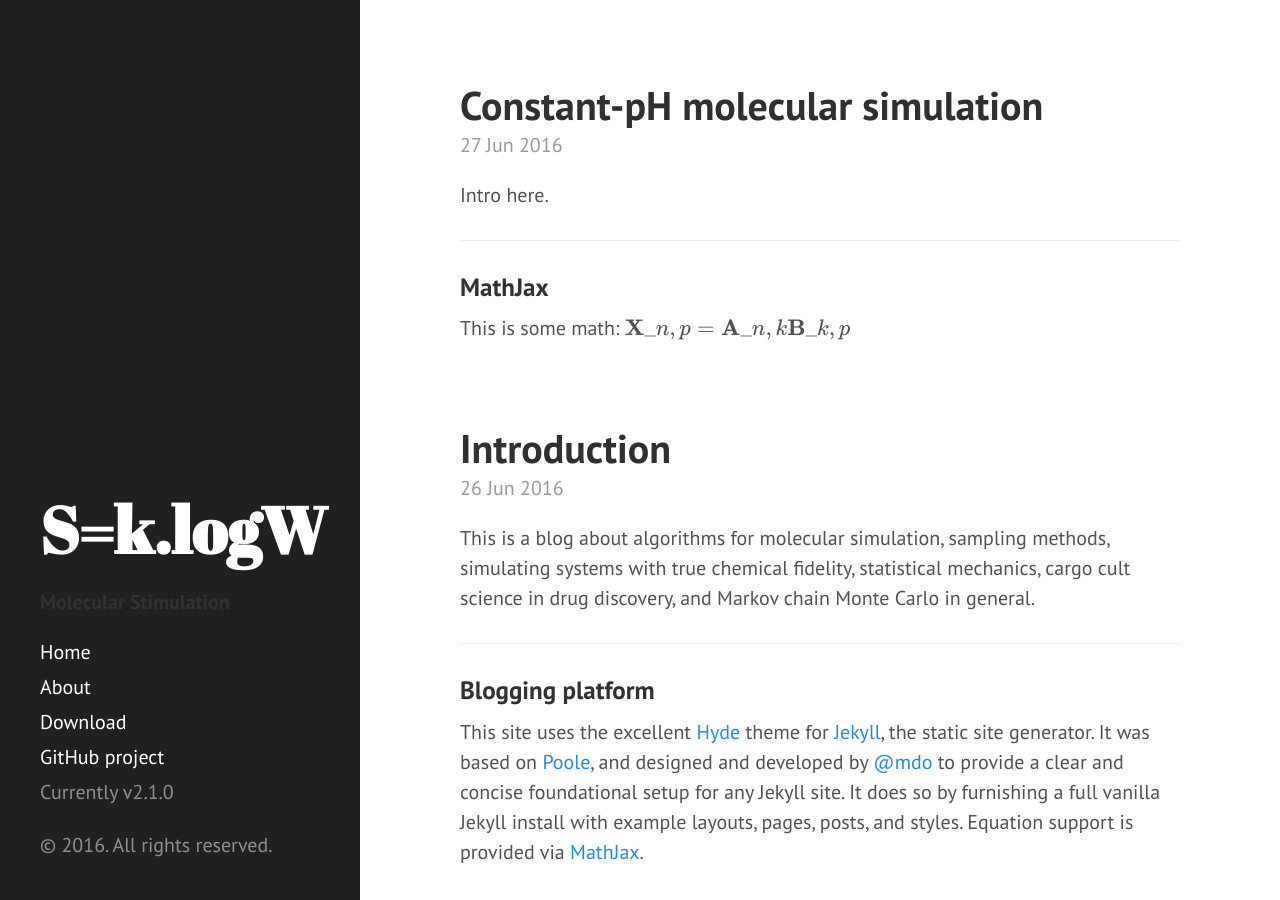
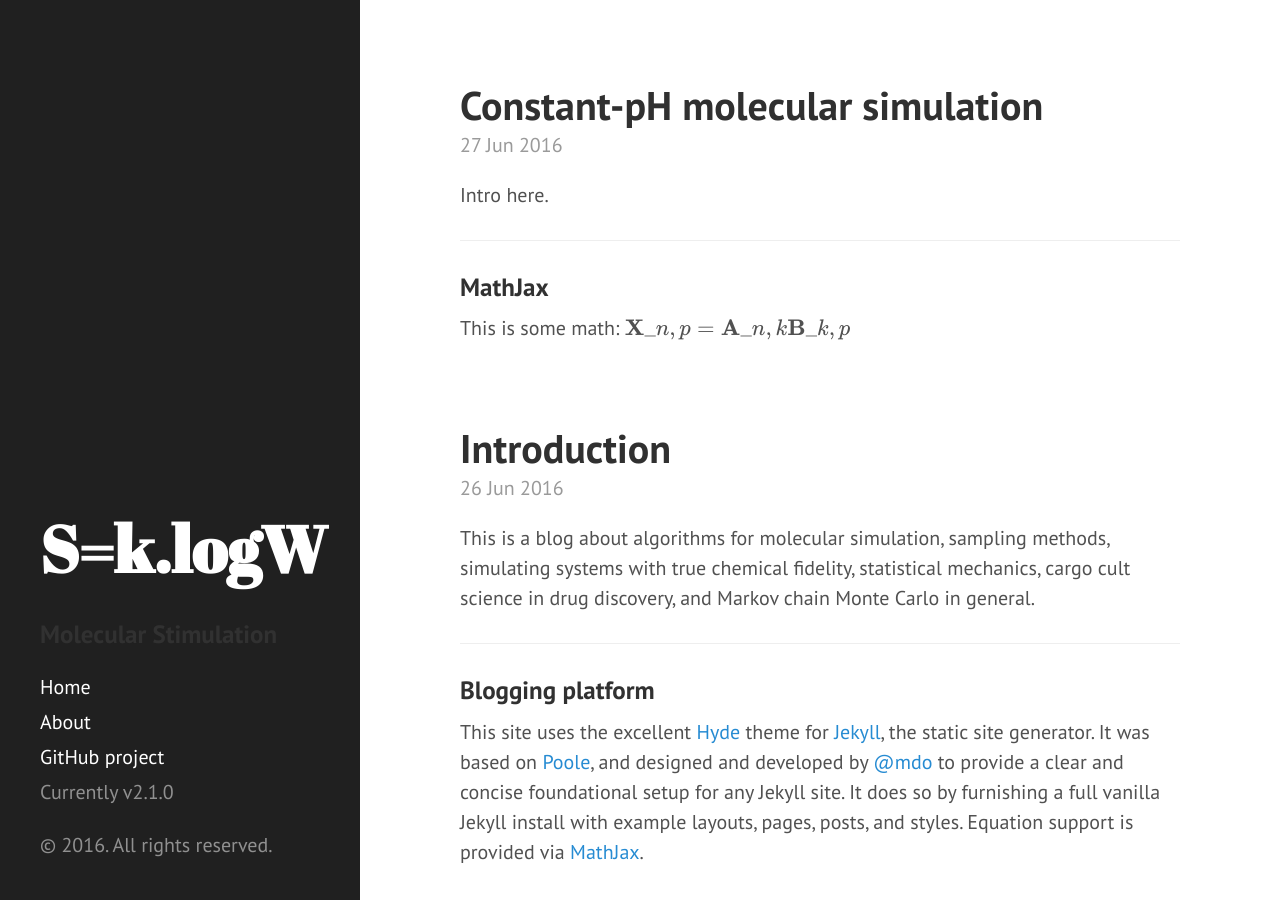
Before and after one commit to choderalab/klogw, a Jekyll site: the page built from index.html, in a window 1280 px wide and 900 px high. Built offline with Jekyll 4.4.1, drawn with Linux system fonts in a browser that asks for light colours; Markdown is read by kramdown in place of the engine named in the settings; formulas are drawn with MathJax 3; the list of posts is cut into pages by our own code.

Commit message:
Update README

```diff
--- a/_includes/sidebar.html
+++ b/_includes/sidebar.html
@@ -6,9 +6,9 @@
           {{ site.title }}
         </a>
       </h1>
-      <h4>
+      <h3>
           {{ site.tagline }}
-      </h4>
+      </h3>
       <p class="lead">{{ site.description }}</p>
     </div>
 
@@ -29,7 +29,7 @@
         {% endif %}
       {% endfor %}
 
-      <a class="sidebar-nav-item" href="{{ site.github.repo }}/archive/v{{ site.version }}.zip">Download</a>
+      <!-- <a class="sidebar-nav-item" href="{{ site.github.repo }}/archive/v{{ site.version }}.zip">Download</a> -->
       <a class="sidebar-nav-item" href="{{ site.github.repo }}">GitHub project</a>
       <span class="sidebar-nav-item">Currently v{{ site.version }}</span>
     </nav>
```
Also changed, not shown: README.md.
